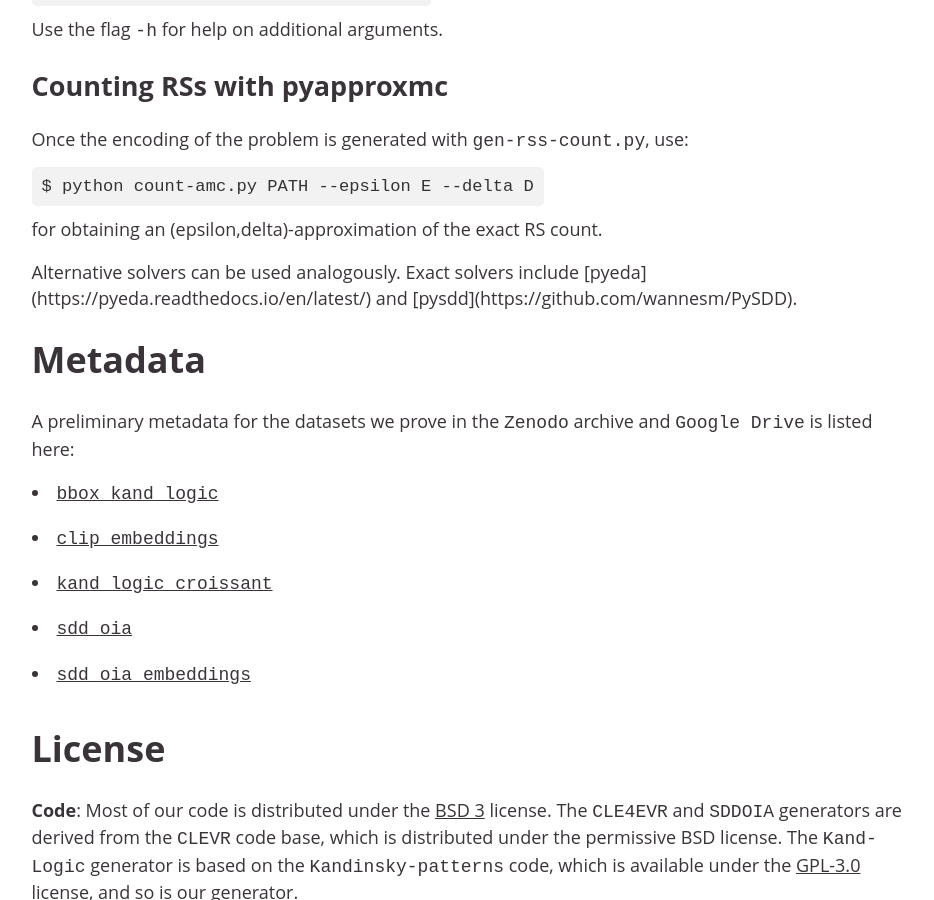
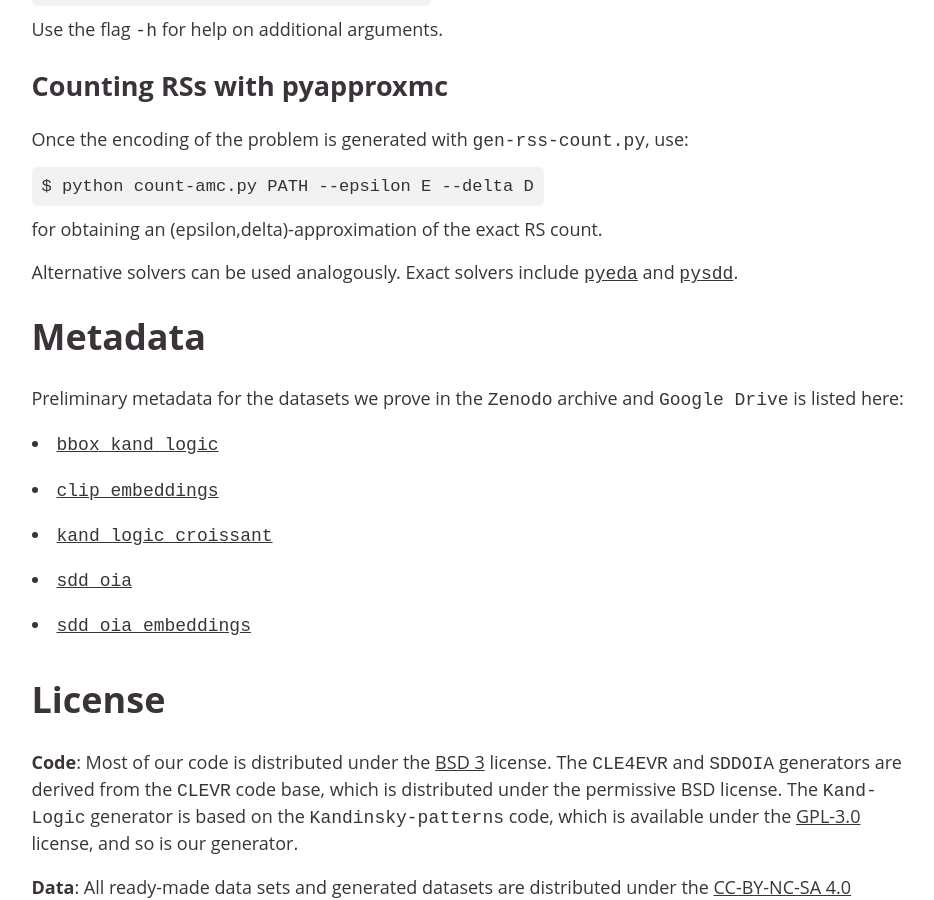
Before and after one commit to unitn-sml/rsbench, a Jekyll site: the page built from index.md, in a window 1280 px wide and 900 px high, scrolled down 7197 px. Shown: the whole window, without its empty margins (166-1100 px from the left). Built offline with Jekyll 4.4.1, drawn with Linux system fonts in a browser that asks for light colours.

Commit message:
Fix typo

```diff
--- a/index.md
+++ b/index.md
@@ -228,15 +228,14 @@ Once the encoding of the problem is generated with `gen-rss-count.py`, use:
 
 <code class="code-block">$ python count-amc.py PATH --epsilon E --delta D</code>
 
-for obtaining an (epsilon,delta)-approximation of the exact RS count.
+<p>for obtaining an (epsilon,delta)-approximation of the exact RS count.</p>
 
-<p>Alternative solvers can be used analogously.  Exact solvers include
-[pyeda](https://pyeda.readthedocs.io/en/latest/) and
-[pysdd](https://github.com/wannesm/PySDD).</p>
+Alternative solvers can be used analogously.  Exact solvers include [`pyeda`](https://pyeda.readthedocs.io/en/latest/) and
+[`pysdd`](https://github.com/wannesm/PySDD).
 
 <h1><a name="metadata">Metadata</a></h1>
 
-A preliminary metadata for the datasets we prove in the `Zenodo` archive and `Google Drive` is listed here:
+Preliminary metadata for the datasets we prove in the `Zenodo` archive and `Google Drive` is listed here:
 
 - [`bbox_kand_logic`](assets/metadata/bbox_kand_logic_croissant.json)
 - [`clip_embeddings`](assets/metadata/clip_embeddings_croissant.json)
```
